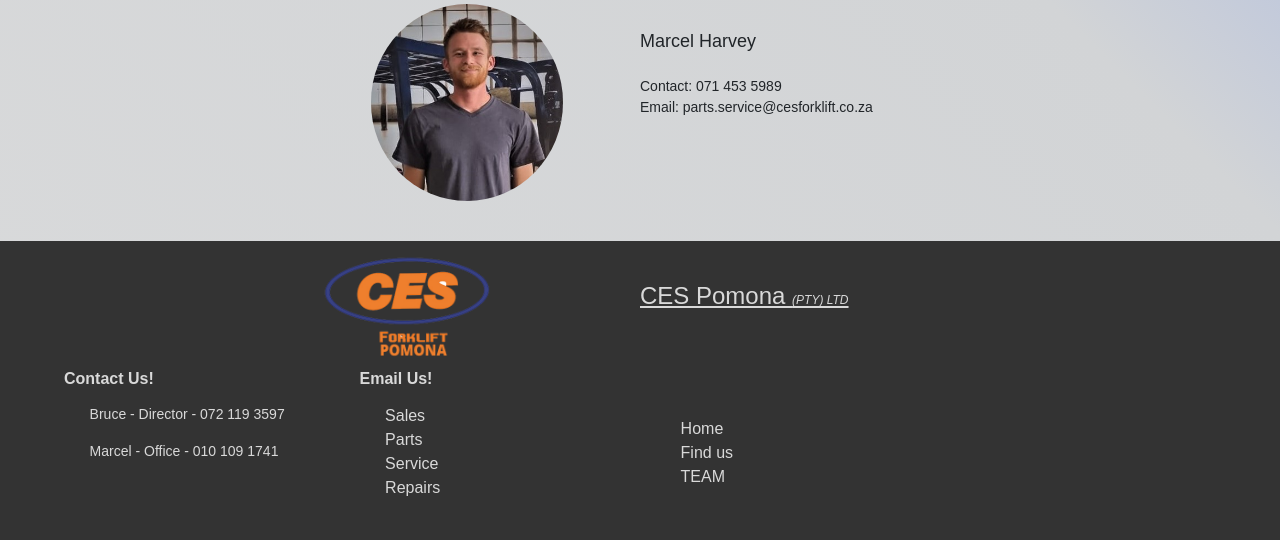
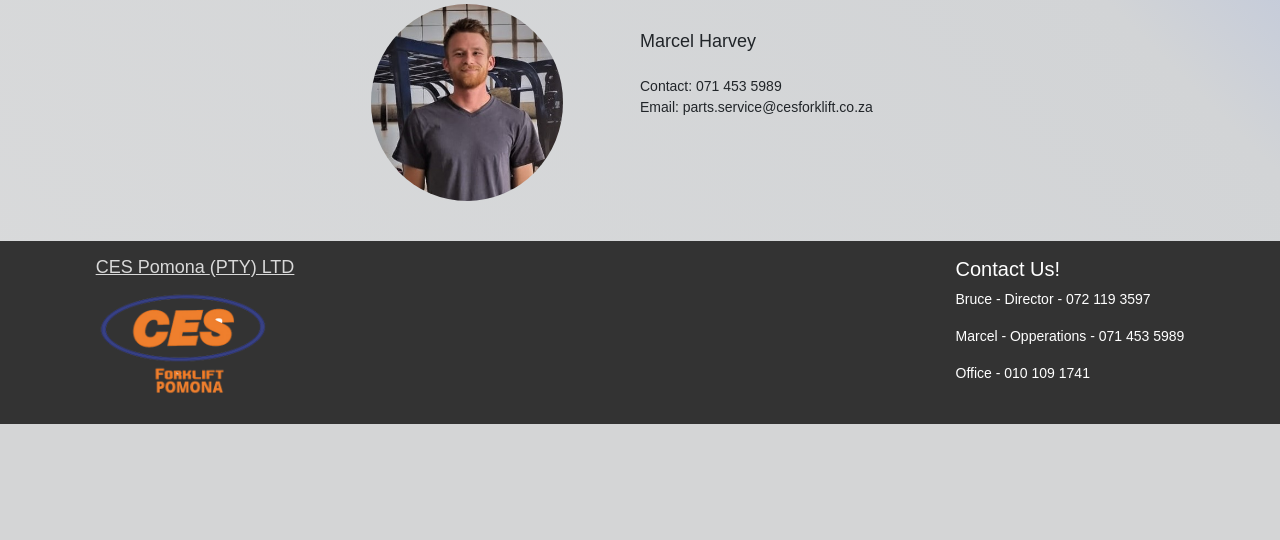
Before and after one commit to Marcel-harvey/CES-Website, a Flask app: page /Team in a window 1280 px wide. Shown: the part 1354-1894 px from the top of the page. After the commit the page ends 1778 px from the top, so only its background shows below. Run offline with Flask 2, Linux system fonts and the light colour scheme; some libraries are stand-ins or nearby versions.

Commit message:
Changed footer section for a better clean look

```diff
--- a/website/static/css/Styles.css
+++ b/website/static/css/Styles.css
@@ -27,7 +27,7 @@
 }
 
 
-
+/* Base page styling */
 /* Navbar section */
 .home_page a:hover{
     text-decoration: underline;
@@ -46,6 +46,50 @@
 .nav-link {
     color: white !important;
 }
+
+/* Footer Section */
+.footer_container {
+    padding-top: var(--spacingMail);
+}
+
+.footer_logo {
+    margin: auto;
+}
+
+.footer_logo h4 {
+    font-size: 18px;
+    margin-bottom: 0;
+    padding-bottom: 0;
+}
+
+.footer_logo img {
+    width: auto;
+    height: 15vh;
+}
+
+.footer_column {
+    display: flex;
+    flex-basis: 90%;
+    margin: auto;
+    justify-content: space-evenly;
+}
+
+.map_container {
+    width: 100%;
+}
+
+#footer_contact {
+    color: white;
+}
+
+#footer_contact ul{
+    list-style-type: none;
+}
+
+#footer_contact a {
+    color: white;
+}
+
 
 
 
--- a/website/templates/base.html
+++ b/website/templates/base.html
@@ -14,8 +14,9 @@
         <title>{% block title %}{% endblock title %}</title>
         <link rel="icon" href="{{ url_for('static', filename='Images/Logo.png') }}" type = "image/x-icon">
 
+
+        <!-- Add Bootstrap JS for navbar -->
         <link rel="stylesheet" href="https://stackpath.bootstrapcdn.com/bootstrap/4.5.0/css/bootstrap.min.css">
-          <!-- Add Bootstrap JS -->
         <script src="https://code.jquery.com/jquery-3.5.1.slim.min.js" async defer></script>
         <script src="https://cdn.jsdelivr.net/npm/@popperjs/core@2.5.4/dist/umd/popper.min.js" async defer></script>
         <script src="https://stackpath.bootstrapcdn.com/bootstrap/4.5.0/js/bootstrap.min.js" async defer></script>
@@ -57,21 +58,32 @@
         {% endblock content %}
 
         <section class="footer">
-            <div class="footerRow">
-                <div class="footerCol">
-                    <a href="{{ url_for('views.home_page') }}">
-                        <img class="footerLogo" src="{{ url_for('static', filename='Images/Site/CES logo2.png') }}" alt="Logo">
-                    </a>
-                </div>
 
-                <div class="footerCol">
-                    <h4>CES Pomona <span>(PTY) LTD</span></h4>
-                </div>
-            </div>
+            <div class="footer_container">
+                <div class="footer_column">
+                    <div>
+                        <div class="footer_logo">
+                            <h4>CES Pomona <span>(PTY) LTD</span></h4>
 
-            <div class="footerContainer">
-                <div class="row">
-                    <div class="col">
+                            <a href="{{ url_for('views.home_page') }}">
+                                <img class="" src="{{ url_for('static', filename='Images/Site/CES logo2.png') }}" alt="Logo">
+                            </a>
+                        </div>
+                    </div>
+
+                    <div>
+                        <div class="map_container">
+                            <div class="mapouter">
+                                <div class="gmap_canvas">
+                                    <iframe class="gmap_iframe" width="100%" frameborder="0" scrolling="no" marginheight="0" marginwidth="0" src="https://maps.google.com/maps?width=144&amp;height=139&amp;hl=en&amp;q=81 pomona road kempton park&amp;t=&amp;z=13&amp;ie=UTF8&amp;iwloc=B&amp;output=embed"></iframe>
+                                    <a href="https://mcpenation.com/">https://mcpenation.com</a>
+                                </div>
+                                <style>.mapouter{position:relative;text-align:right;width:100%;height:139px;}.gmap_canvas {overflow:hidden;background:none!important;width:100%;height:139px;}.gmap_iframe {height:139px!important;}</style>
+                            </div>
+                        </div>
+                    </div>
+
+                    <div id="footer_contact">
                         <h5>Contact Us!</h5>
                         <ul>
                             <li>
@@ -79,61 +91,17 @@
                             </li>
 
                             <li>
-                                <p><a href="{{ url_for('views.office') }}">Marcel - Office</a> - 010 109 1741</p>
+                                <p><a href="{{ url_for('views.office') }}">Marcel - Opperations</a> - 071 453 5989</p>
+                            </li>
+
+                            <li>
+                                <p>Office - 010 109 1741</p>
                             </li>
                         </ul>
                     </div>
-
-                    <div class="col">
-                        <h5>Email Us!</h5>
-                        <ul>
-                            <li>
-                                <a href="{{ url_for('views.sales') }}">Sales</a>
-                            </li>
-
-                            <li>
-                                <a href="{{ url_for('views.parts') }}">Parts</a>
-                            </li>
-
-                            <li>
-                                <a href="{{ url_for('views.service') }}">Service</a>
-                            </li>
-
-                            <li>
-                                <a href="{{ url_for('views.repairs') }}">Repairs</a>
-                            </li>
-                        </ul>
-                    </div>
-
-                    <div class="col">
-                        <div class="colContainer">
-                            <ul>
-                                <li>
-                                    <a href="{{ url_for('views.home_page') }}">Home</a>
-                                </li>
-
-                                <li>
-                                    <a href="https://goo.gl/maps/ZqoY84Raa61YpQ6bA" target="_blank" rel="noopener noreferrer">Find us</a>
-                                </li>
-
-                                <li>
-                                    <a href="{{ url_for('views.team') }}">TEAM</a>
-                                </li>
-                            </ul>
-                        </div>
-                    </div>
-
-                    <div class="col">
-                        <div class="mapouter">
-                            <div class="gmap_canvas">
-                                <iframe class="gmap_iframe" width="100%" frameborder="0" scrolling="no" marginheight="0" marginwidth="0" src="https://maps.google.com/maps?width=144&amp;height=139&amp;hl=en&amp;q=81 pomona road kempton park&amp;t=&amp;z=13&amp;ie=UTF8&amp;iwloc=B&amp;output=embed"></iframe>
-                                <a href="https://mcpenation.com/">https://mcpenation.com</a>
-                            </div>
-                            <style>.mapouter{position:relative;text-align:right;width:100%;height:139px;}.gmap_canvas {overflow:hidden;background:none!important;width:100%;height:139px;}.gmap_iframe {height:139px!important;}</style>
-                        </div>
-                    </div>
                 </div>
             </div>
+
         </section>
     </body>
 </html>
```
